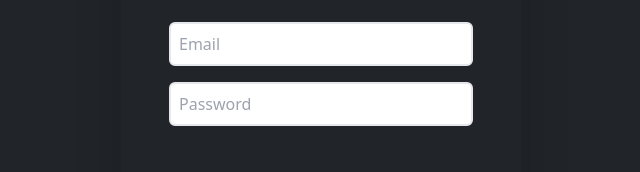
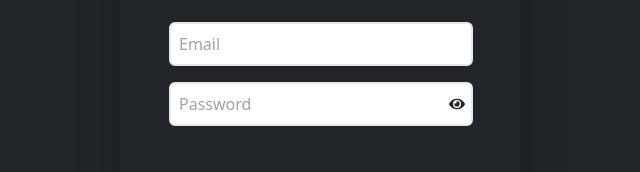
Before and after one commit to paresh-2002/online-shopping, a React (Create React App) app: page /users/sign_in in a window 1280 px wide. Shown: the part 340-512 px from the top of the page, without its empty margins (319-959 px from the left). Built offline with nearby package versions, Linux system fonts and the light colour scheme.

Commit message:
hide and Show password

```diff
--- a/src/Components/UserForm.js
+++ b/src/Components/UserForm.js
@@ -1,26 +1,30 @@
 import React, { useState } from 'react';
 import Input from './Input';
-import { useLocation, useNavigate } from 'react-router-dom';
+import { useNavigate } from 'react-router-dom';
+import { FaEye, FaEyeSlash } from 'react-icons/fa';
 
 const UserForm = ({ isSignInPage = false }) => {
+
   const [data, setData] = useState({
     id:Date.now(),
     ...(!isSignInPage && { name: '' }),
     email: '',
     password: ''
   });
+  const [showPassword, setShowPassword] = useState(false);
+  const togglePasswordVisibility = () => {
+    setShowPassword(!showPassword);
+  };
   const navigate = useNavigate();
-  const location = useLocation()
 
   const handleSubmit = (e) => {
     e.preventDefault();
 
     let users = JSON.parse(localStorage.getItem('usersData')) || [];
-
     if (isSignInPage) {
       const user = users.find(user => user.email === data.email && user.password === data.password);
       if (user) {
-        location.pathname('/');
+        navigate('/');
       } else {
         alert('Invalid email or password');
       }
@@ -68,13 +72,19 @@ const UserForm = ({ isSignInPage = false }) => {
             isRequired
             onChange={(e) => setData({ ...data, email: e.target.value })}
           />
+          <div className="flex items-center justify-end">
           <Input
-            type="password"
+            id="password"
+            type={showPassword ? 'text' : 'password'}
             placeholder="Password"
             value={data.password}
             isRequired
             onChange={(e) => setData({ ...data, password: e.target.value })}
           />
+          <span onClick={togglePasswordVisibility} className='mt-3 mr-2 absolute '>
+              {showPassword ? <FaEyeSlash /> : <FaEye />}
+          </span>
+          </div>
           <button
             className="text-white text-decoration-none flex justify-center p-2 rounded-md w-full self-center bg-cyan-800 text-white hover:bg-cyan-900 mt-12"
             type="submit"
```
